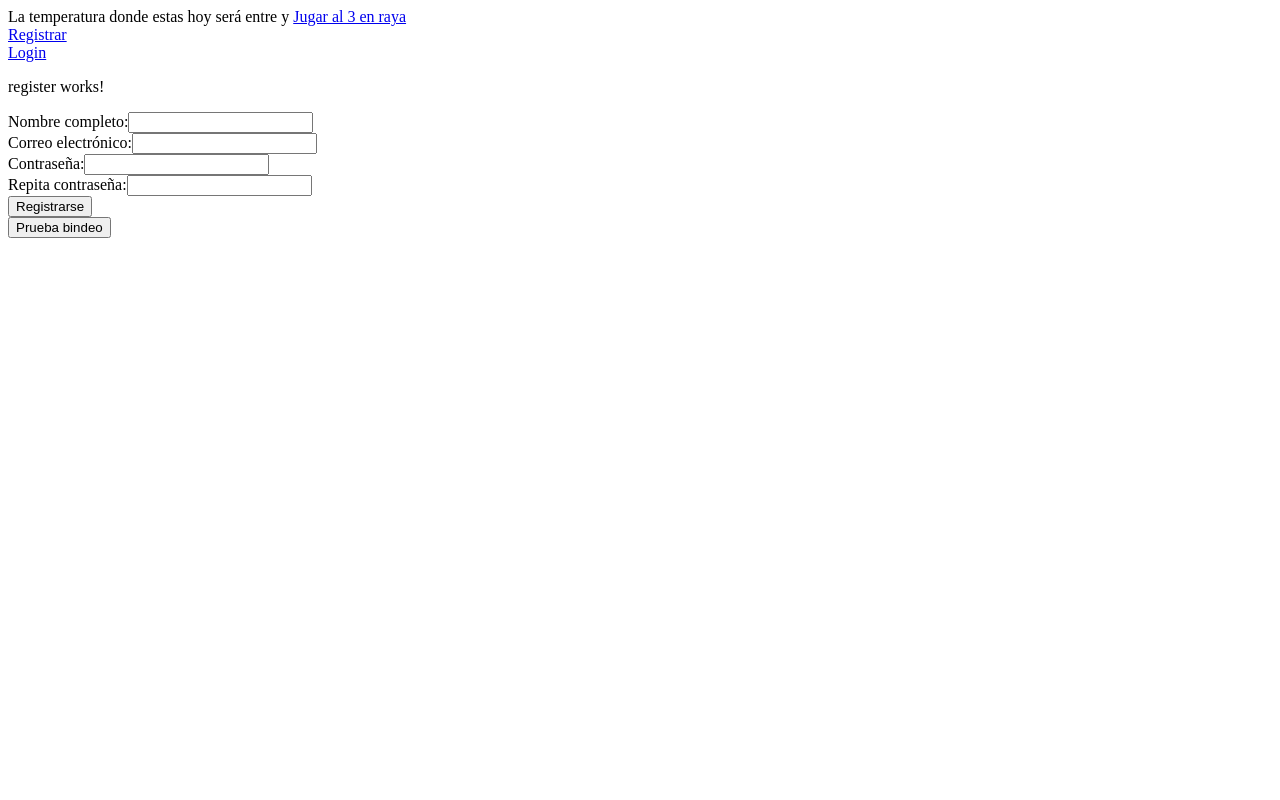
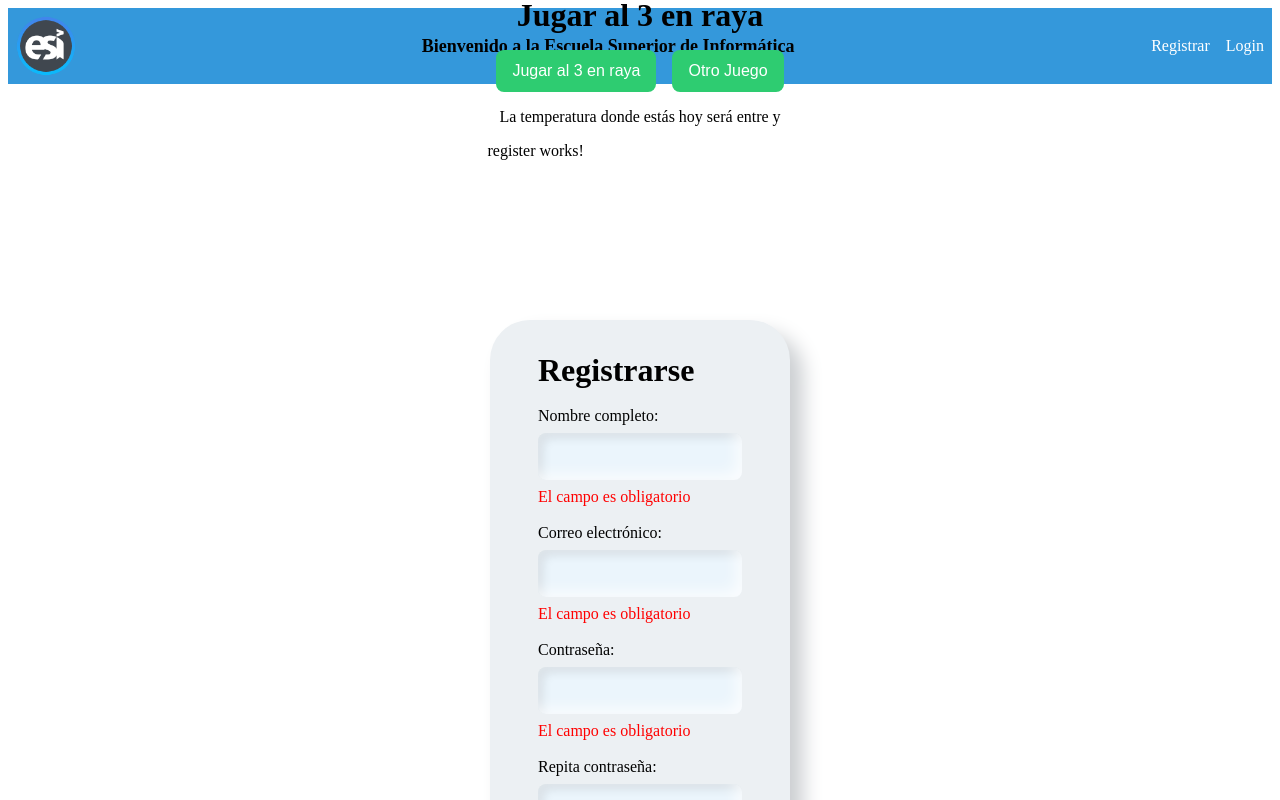
Before and after one commit to gvraul8/TySWebFront, an Angular app: page /Registro in a window 1280 px wide. Shown: the top 800 px of the page. Built offline with nearby package versions, Linux system fonts and the light colour scheme; no server answers.

Commit message:
update register, login and homepage

```diff
--- a/src/app/app.component.css
+++ b/src/app/app.component.css
@@ -0,0 +1,74 @@
+* {
+    box-sizing: border-box;
+    margin: 0;
+    padding: 0;
+  }
+
+  body {
+    font-family: 'Arial', sans-serif;
+    background-color: #ecf0f3;
+  }
+
+  .header {
+    display: flex;
+    justify-content: space-between;
+    align-items: center;
+    padding: 0.5rem;
+    background-color: #3498db;
+  }
+
+  .logo img {
+    width: 60px; /* Ajusta el tamaño del logo según tus necesidades */
+  }
+
+  .links a {
+    color: #fff;
+    text-decoration: none;
+    margin-left: 1rem;
+  }
+
+  .main-content {
+    display: flex;
+    flex-direction: column;
+    align-items: center;
+    justify-content: center;
+    height: 100vh;
+  }
+
+  h1 {
+    margin-bottom: 1rem;
+  }
+
+  .button-container {
+    display: flex;
+    gap: 1rem; /* Espacio entre los botones */
+  }
+
+  button {
+    background-color: #2ecc71;
+    color: #fff;
+    font-size: 1rem;
+    padding: 0.75rem 1rem;
+    border: none;
+    border-radius: 0.5rem;
+    cursor: pointer;
+  }
+
+  p {
+    margin-top: 1rem;
+    text-align: center;
+  }
+
+  .logo img {
+    max-width: 70px;
+    height: auto;
+    display: block;
+    margin: 0 auto;
+  }
+
+  .header-text {
+    font-size: 18px;
+    font-weight: bold;
+    margin-left: 5px;
+    align-content: lef;
+  }
--- a/src/app/app.component.html
+++ b/src/app/app.component.html
@@ -1,7 +1,22 @@
-La temperatura donde estas hoy {{ciudad}} será entre {{TemperaturaMax}} y {{TemperaturaMin}}
-<a routerLink="Juegos">Jugar al 3 en raya</a>
-<br>
-<a routerLink="Registro">Registrar</a>
-<br>
-<a routerLink="Login">Login</a>
-<router-outlet></router-outlet>
+<div class="header">
+    <div class="logo">
+      <img src="assets/logoESI.png" alt="Logo" width="100" height="100">
+    </div>
+    <div class="header-text">
+        Bienvenido a la Escuela Superior de Informática
+      </div>
+    <div class="links">
+      <a routerLink="Registro">Registrar</a>
+      <a routerLink="Login">Login</a>
+    </div>
+  </div>
+
+  <div class="main-content">
+    <h1>Jugar al 3 en raya</h1>
+    <div class="button-container">
+      <button routerLink="Juegos">Jugar al 3 en raya</button>
+      <button routerLink="OtroJuego">Otro Juego</button>
+    </div>
+    <p>La temperatura donde estás hoy {{ciudad}} será entre {{TemperaturaMax}} y {{TemperaturaMin}}</p>
+    <router-outlet></router-outlet>
+  </div>
--- a/src/app/login/login.component.css
+++ b/src/app/login/login.component.css
@@ -24,7 +24,7 @@
   }
   .custom-form input {
     display: block;
-    margin: 2rem 0;
+    margin: 0.5rem 0;
     width: 100%;
     border-radius: 0.5rem;
     padding: 1rem;
@@ -41,7 +41,7 @@
     font-size: 0.875rem;
     color: #ffffff;
     font-weight: bold;
-    background-color: #6283b4;
+    background-color: #6683af;
     width: 100%;
     display: block;
     padding: 0.875rem 1rem;
--- a/src/app/login/login.component.html
+++ b/src/app/login/login.component.html
@@ -16,7 +16,7 @@
     </div>
     <br />
     <label>Contraseña:</label>
-    <input type="password" formControlName="Pwd1" />
+    <input type="password" formControlName="Password" />
     <div
       *ngIf="this.loginForm.controls['Password'].errors"
       class="error-message"
--- a/src/app/register/register.component.css
+++ b/src/app/register/register.component.css
@@ -0,0 +1,55 @@
+* {
+    box-sizing: border-box;
+  }
+  html,
+  body {
+    background: #ecf0f3;
+  }
+  h1 {
+    margin: 0;
+    padding: 0;
+  }
+  .custom-form {
+    min-width: 300px;
+    max-width: 60%;
+    margin: 0px auto;
+    background: rgba(255, 255, 255, 0.15);
+    padding: 2rem 3rem;
+    margin: auto;
+    border-radius: 2.5rem;
+    background-color: #ecf0f3;
+    box-shadow: 13px 13px 20px #cbced1, -13px -13px 20px #ffffff;
+    color: black;
+    margin-top: 10rem;
+  }
+  .custom-form input {
+    display: block;
+    margin: 0.5rem 0;
+    width: 100%;
+    border-radius: 0.5rem;
+    padding: 1rem;
+    border: none;
+    box-shadow: inset -5px -5px 15px rgba(255, 255, 255, 0.8), inset 5px 5px 10px
+        rgba(0, 0, 0, 0.1);
+    border: 0 none;
+    background: #ebf5fc;
+  }
+  .custom-form button {
+    text-transform: uppercase;
+    letter-spacing: 0.15em;
+    border: none;
+    font-size: 0.875rem;
+    color: #ffffff;
+    font-weight: bold;
+    background-color: #6683af;
+    width: 100%;
+    display: block;
+    padding: 0.875rem 1rem;
+    border-radius: 1.5rem;
+    box-shadow: 3px 3px 8px #b1b1b1, -3px -3px 8px #ffffff;
+    cursor: pointer;
+  }
+
+  .error-message {
+    color: red;
+  }
--- a/src/app/register/register.component.html
+++ b/src/app/register/register.component.html
@@ -1,21 +1,50 @@
 <p>register works!</p>
 
-<form [formGroup]="registerForm" (ngSubmit)="onSubmit()">
+<div class="Register">
+  <form class="custom-form" [formGroup]="registerForm" (ngSubmit)="onSubmit()">
+    <h1>Registrarse</h1>
+    <br />
     <label>Nombre completo:</label>
-    <input type="text" formControlName="Nombre">
-    <br>
+    <input type="text" formControlName="Nombre" required />
+    <div *ngIf="registerForm.controls['Nombre'].errors" class="error-message">
+      <div *ngIf="registerForm.controls['Nombre'].errors?.['required']">
+        El campo es obligatorio
+      </div>
+    </div>
+    <br />
     <label>Correo electrónico:</label>
-    <input type="text" formControlName="Email">
-    <br>
+    <input type="text" formControlName="Email" required />
+    <div *ngIf="registerForm.controls['Email'].errors" class="error-message">
+      <div *ngIf="registerForm.controls['Email'].errors?.['required']">
+        El campo es obligatorio
+      </div>
+      <div *ngIf="registerForm.controls['Email'].errors?.['email']">
+        El campo debe ser un email válido
+      </div>
+    </div>
+    <br />
     <label>Contraseña:</label>
-    <input type="password" formControlName="Pwd1">
-    <br>
+    <input type="password" formControlName="Pwd1" required />
+    <div *ngIf="registerForm.controls['Pwd1'].errors" class="error-message">
+      <div *ngIf="registerForm.controls['Pwd1'].errors?.['required']">
+        El campo es obligatorio
+      </div>
+    </div>
+    <br />
     <label>Repita contraseña:</label>
-    <input type="password" formControlName="Pwd2">
-    <br>
-    <button type="submit">Registrarse</button>
-</form>
+    <input type="password" formControlName="Pwd2" required />
+    <div *ngIf="registerForm.controls['Pwd2'].errors" class="error-message">
+      <div *ngIf="registerForm.controls['Pwd2'].errors?.['required']">
+        El campo es obligatorio
+      </div>
+    </div>
+    <span *ngIf="errorMessage" class="error-message">{{ errorMessage }}</span>
+    <br />
+    <button type="submit" [disabled]="registerForm.invalid">Registrarse</button>
+  </form>
 
-<span *ngIf="respuestaOK"> Te hemos enviado un email de confirmacion. </span>
+  <span *ngIf="respuestaOK">Te has registrado correctamente.</span>
+  <span *ngIf="respuestaOK">Te hemos enviado un email de confirmación.</span>
 
-<button (click)="bindeo()">Prueba bindeo</button>
+  <button (click)="bindeo()">Prueba bindeo</button>
+</div>
--- a/src/app/register/register.component.ts
+++ b/src/app/register/register.component.ts
@@ -1,5 +1,5 @@
 import { Component } from '@angular/core';
-import { FormGroup, FormControl } from '@angular/forms';
+import { FormGroup, FormControl, Validators } from '@angular/forms';
 import { user } from '../user/user';
 import { UserSService } from '../user-s.service';
 
@@ -11,32 +11,54 @@ import { UserSService } from '../user-s.service';
 export class RegisterComponent {
 
   registerForm = new FormGroup({
-    Nombre: new FormControl('', {nonNullable: true}),
-    Email: new FormControl('', {nonNullable: true}),
-    Pwd1: new FormControl('', {nonNullable: true}),
-    Pwd2: new FormControl('', {nonNullable: true})
-  })
+    Nombre: new FormControl('', {nonNullable: true, validators: [Validators.required]}),
+    Email: new FormControl('', {nonNullable: true, validators: [Validators.required, Validators.email]}),
+    Pwd1: new FormControl('', {nonNullable: true, validators: [Validators.required]}),
+    Pwd2: new FormControl('', {nonNullable: true, validators: [Validators.required]})
+  });
 
-  usuario: user
-  respuestaOK: boolean
+  usuario: user;
+  respuestaOK: boolean;
+  errorMessage: string = '';
+
 
   constructor(private userService: UserSService) {
     this.usuario = new user();
     this.respuestaOK = false;
-   }
-
-  onSubmit(){
-    console.log(this.registerForm.value);
-    this.usuario.datosRegistro(this.registerForm.controls['Nombre'].value, this.registerForm.controls['Email'].value, this.registerForm.controls['Pwd1'].value, this.registerForm.controls['Pwd2'].value);
-    this.userService.registrarUsuario(this.usuario).subscribe((data)=>{
-      console.log(JSON.stringify(data));
-      this.respuestaOK = true;
-    });
-
   }
 
-  bindeo(){
+  onSubmit() {
+    console.log(this.registerForm.value);
+
+    if (this.registerForm.valid) {
+      if (this.registerForm.controls['Pwd1'].value !== this.registerForm.controls['Pwd2'].value) {
+        // Contraseñas no coinciden
+        this.errorMessage = 'Las contraseñas no coinciden';
+        return;
+      }
+
+      this.usuario.datosRegistro(
+        this.registerForm.controls['Nombre'].value,
+        this.registerForm.controls['Email'].value,
+        this.registerForm.controls['Pwd1'].value,
+        this.registerForm.controls['Pwd2'].value
+      );
+
+      this.userService.registrarUsuario(this.usuario).subscribe(
+        (data) => {
+          console.log('data');
+          console.log(JSON.stringify(data));
+          this.respuestaOK = true;
+          console.log(this.respuestaOK);
+        },
+        (error) => {
+          console.error('Error al registrar usuario:', error);
+        }
+      );
+    }
+  }
+
+  bindeo() {
     console.log(this.registerForm.value);
   }
-
 }
--- a/src/app/user-s.service.ts
+++ b/src/app/user-s.service.ts
@@ -20,6 +20,7 @@ export class UserSService {
       pwd2: usuario.pwd2
     }
 
+    console.log('Valor de info:', info);
     return this.client.post<any>('http://localhost:8080/users/register', info)
 
   }
```
Also changed, not shown: src/assets/logoESI.png (added).
